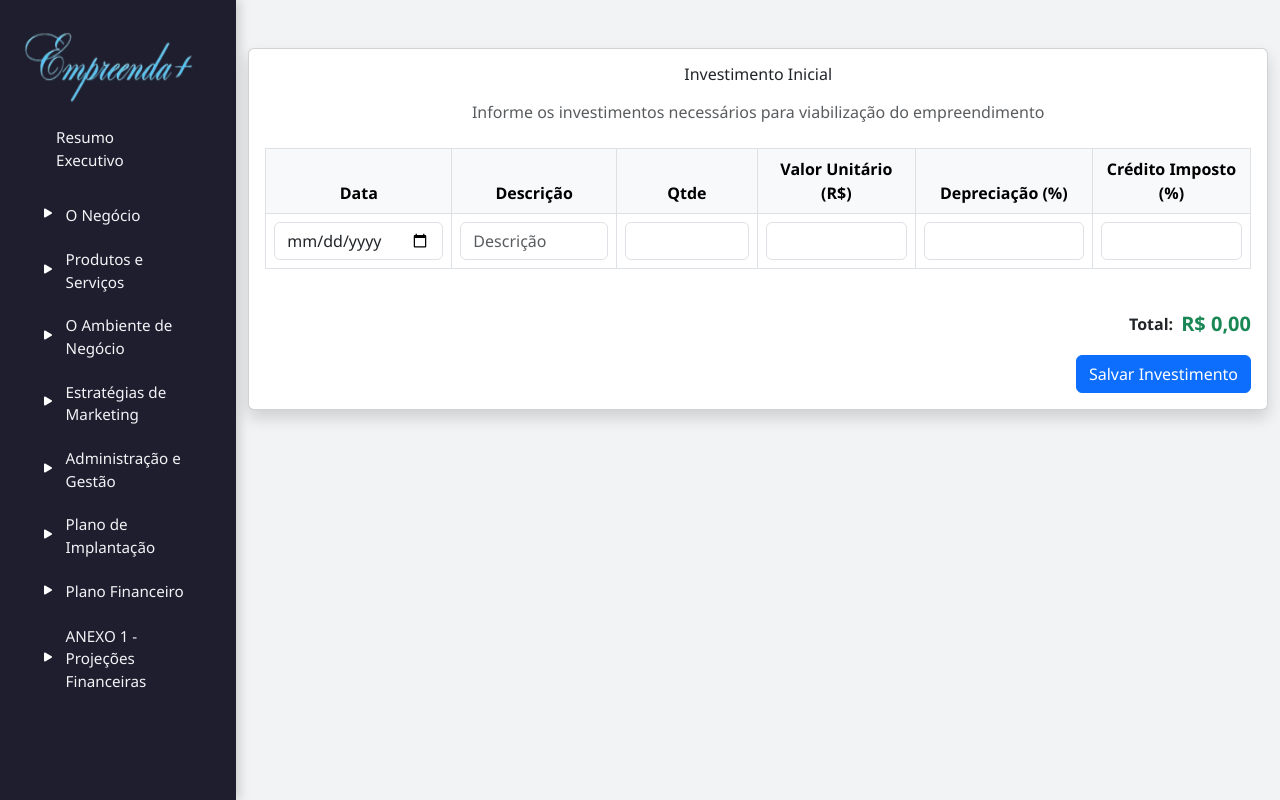
After one commit to Jhuliana1403/Sistema-Cont-bil, a Django app: page /investimento/ in a window 1280 px wide. The commit adds this page. Run offline with Django 5.2, Linux system fonts and the light colour scheme; some libraries are stand-ins or nearby versions.

Commit message:
layout de investimento

```diff
--- a/base/templates/modulos/head.html
+++ b/base/templates/modulos/head.html
@@ -8,4 +8,5 @@
   <link href="https://cdn.jsdelivr.net/npm/bootstrap@5.3.0/dist/css/bootstrap.min.css" rel="stylesheet">
   <link rel="shortcut icon" href="{% static 'img/logo-favicon.png' %}" type="image/x-icon">
   <link rel="stylesheet" href="{% static 'css/index.css' %}">
+    <script src="https://cdn.tailwindcss.com"></script>
 </head>
--- a/base/templates/modulos/sidebar.html
+++ b/base/templates/modulos/sidebar.html
@@ -79,7 +79,7 @@
       </strong>
       <div class="sidebar-item-content">
         <ul>
-          <li>Clique aqui para detalhar Plano Financeiro...</li>
+          <li><a href="{% url 'investimento' %}">Investimento</a></li>
         </ul>
       </div>
     </li>
--- a/planodenegocios/templates/planodenegocios/historico.html
+++ b/planodenegocios/templates/planodenegocios/historico.html
@@ -8,7 +8,7 @@
   <div class="editor-area" contenteditable="true" placeholder="Digite aqui o conteúdo do seu plano de negócio..."></div>
 
   <div class="footer-notes mt-auto">
-    <strong>Suporte á edição - Orientação</strong>
+    <strong>Suporte á edição - Orientação</strong> <br>
      Deixe claro se é uma empresa nascente, emergente ou consolidada.
 
     <ul>
--- /dev/null
+++ b/planodenegocios/templates/planodenegocios/investimento.html
@@ -0,0 +1,53 @@
+{% extends "base.html" %}
+{% load static %}
+
+{% block conteudo %}
+<div class="container my-5">
+    <div class="card shadow">
+        <div class="card-body">
+        <h2 class="card-title text-center mb-3">Investimento Inicial</h2>
+        <p class="text-muted text-center">Informe os investimentos necessários para viabilização do empreendimento</p>
+
+        <div class="table-responsive mt-4">
+            <table class="table table-bordered align-middle text-center">
+            <thead class="table-light">
+                <tr>
+                <th>Data</th>
+                <th>Descrição</th>
+                <th>Qtde</th>
+                <th>Valor Unitário (R$)</th>
+                <th>Depreciação (%)</th>
+                <th>Crédito Imposto (%)</th>
+                </tr>
+            </thead>
+            <tbody>
+                <!-- Linha de entrada -->
+                <tr>
+                <td><input type="date" class="form-control"></td>
+                <td><input type="text" class="form-control" placeholder="Descrição"></td>
+                <td><input type="number" class="form-control" min="0"></td>
+                <td><input type="number" class="form-control" min="0" step="0.01"></td>
+                <td><input type="number" class="form-control" min="0" step="0.01"></td>
+                <td><input type="number" class="form-control" min="0" step="0.01"></td>
+                </tr>
+                <!-- Adicione mais linhas conforme necessário -->
+            </tbody>
+            </table>
+        </div>
+
+        <div class="d-flex justify-content-end align-items-center mt-4">
+            <strong class="me-2">Total:</strong>
+            <span class="fs-5 text-success fw-bold">R$ 0,00</span>
+        </div>
+
+        <div class="d-flex justify-content-end mt-3">
+            <button class="btn btn-primary">Salvar Investimento</button>
+        </div>
+        </div>
+    </div>
+</div>
+{% endblock conteudo %}
+
+{% block extra_js %}
+  <script src="{% static 'js/sidebar.js' %}"></script>
+{% endblock extra_js %}
--- a/planodenegocios/templates/planodenegocios/modelo.html
+++ b/planodenegocios/templates/planodenegocios/modelo.html
@@ -8,7 +8,7 @@
   <div class="editor-area" contenteditable="true" placeholder="Digite aqui o conteúdo do seu plano de negócio..."></div>
 
   <div class="footer-notes mt-auto">
-    <strong>Suporte á edição - Orientação</strong>
+    <strong>Suporte á edição - Orientação</strong> <br>
      De forma sucinta, descreva o seu modelo de negócios. As perguntas a seguir servem como orientação.
 
     <ul>
@@ -25,4 +25,4 @@
 {% endblock conteudo %}
 {% block extra_js %}
   <script src="{% static 'js/sidebar.js' %}"></script>
-{% endblock extra_js %
+{% endblock extra_js %}
--- a/planodenegocios/urls.py
+++ b/planodenegocios/urls.py
@@ -15,4 +15,5 @@ urlpatterns = [
     path('modelo/', views.modelo, name='modelo'),
     path('caracteristicas/', views.caracteristicas, name='caracteristicas'),
     path('estagio/', views.estagio, name='estagio'),
+    path('investimento/', views.investimento, name="investimento")
 ]
--- a/planodenegocios/views.py
+++ b/planodenegocios/views.py
@@ -35,3 +35,6 @@ def caracteristicas(request):
 
 def estagio(request):
     return render(request, 'planodenegocios/estagio.html')
+
+def investimento(request):
+    return render(request, 'planodenegocios/investimento.html')
```
